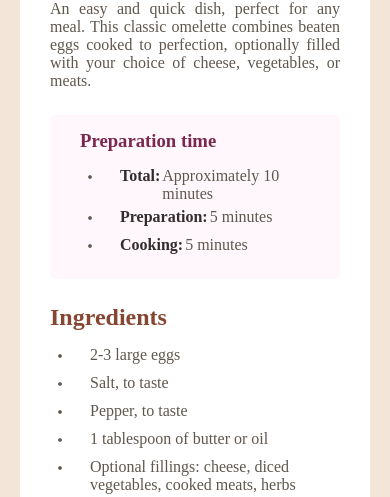
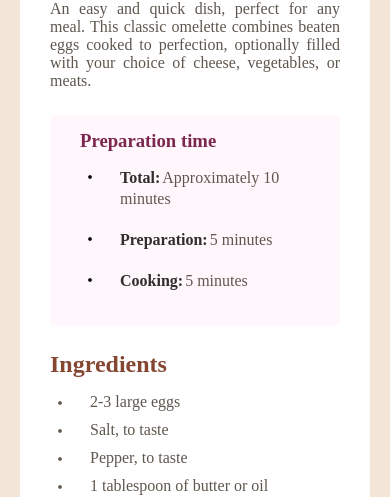
Before and after one commit to Zeynab-jalalian/Recipe-Page, a plain HTML site: page index.html in a window 390 px wide. Shown: the part 351-848 px from the top of the page. Drawn offline with nearby package versions, Linux system fonts and the light colour scheme.

Commit message:
responsive

```diff
--- a/index.html
+++ b/index.html
@@ -47,14 +47,20 @@
 
         <div class="time">
           <h3>Preparation time</h3>
-          <ul>
-            <li>
-              <i class="bi bi-dot"></i><span>Total:</span>Approximately 10
-              minutes
-            </li>
-            <li><i class="bi bi-dot"></i><span>Preparation:</span>5 minutes</li>
-            <li><i class="bi bi-dot"></i><span>Cooking:</span>5 minutes</li>
-          </ul>
+          <div class="time-list">
+            <div>
+              <div><i class="bi bi-dot"></i></div>
+              <p><span>Total:</span>Approximately 10 minutes</p>
+            </div>
+            <div>
+              <div><i class="bi bi-dot"></i></div>
+              <p><span>Preparation:</span>5 minutes</p>
+            </div>
+            <div>
+              <div><i class="bi bi-dot"></i></div>
+              <p><span>Cooking:</span>5 minutes</p>
+            </div>
+          </div>
         </div>
 
         <div class="ingredients">
@@ -136,15 +142,15 @@
               <td>Calories</td>
               <td>277kcal</td>
             </tr>
-              <tr>
+            <tr>
               <td>Carbs</td>
               <td>0g</td>
             </tr>
-              <tr>
+            <tr>
               <td>Protein</td>
               <td>20g</td>
             </tr>
-              <tr>
+            <tr>
               <td>Fat</td>
               <td>22g</td>
             </tr>
--- a/style.css
+++ b/style.css
@@ -51,6 +51,9 @@ body {
   margin-top: 25px;
   padding: 15px 30px;
 }
+.time .time-list div{
+    display: flex;
+}
 .time h3 {
   color: hsl(332, 51%, 32%);
   margin-bottom: 15px;
@@ -73,7 +76,7 @@ ul li span {
   white-space: nowrap;
 }
 
-ul li i {
+ i {
   margin-right: 20px;
   font-size: 20px;
 }
@@ -93,14 +96,14 @@ ul li i {
   color: hsl(14, 45%, 36%);
   margin: 20px auto;
 }
-.Instructions span {
+.Instructions span ,.time-list span{
   color: hsl(24, 5%, 18%);
   font-weight: 700;
   margin-right: 2px;
   white-space: nowrap;
 }
 
-.Instructions p {
+.Instructions p , .time-list p{
   color: hsl(30, 10%, 34%);
   line-height: 21px;
   margin: 0 0 20px 0;
```
